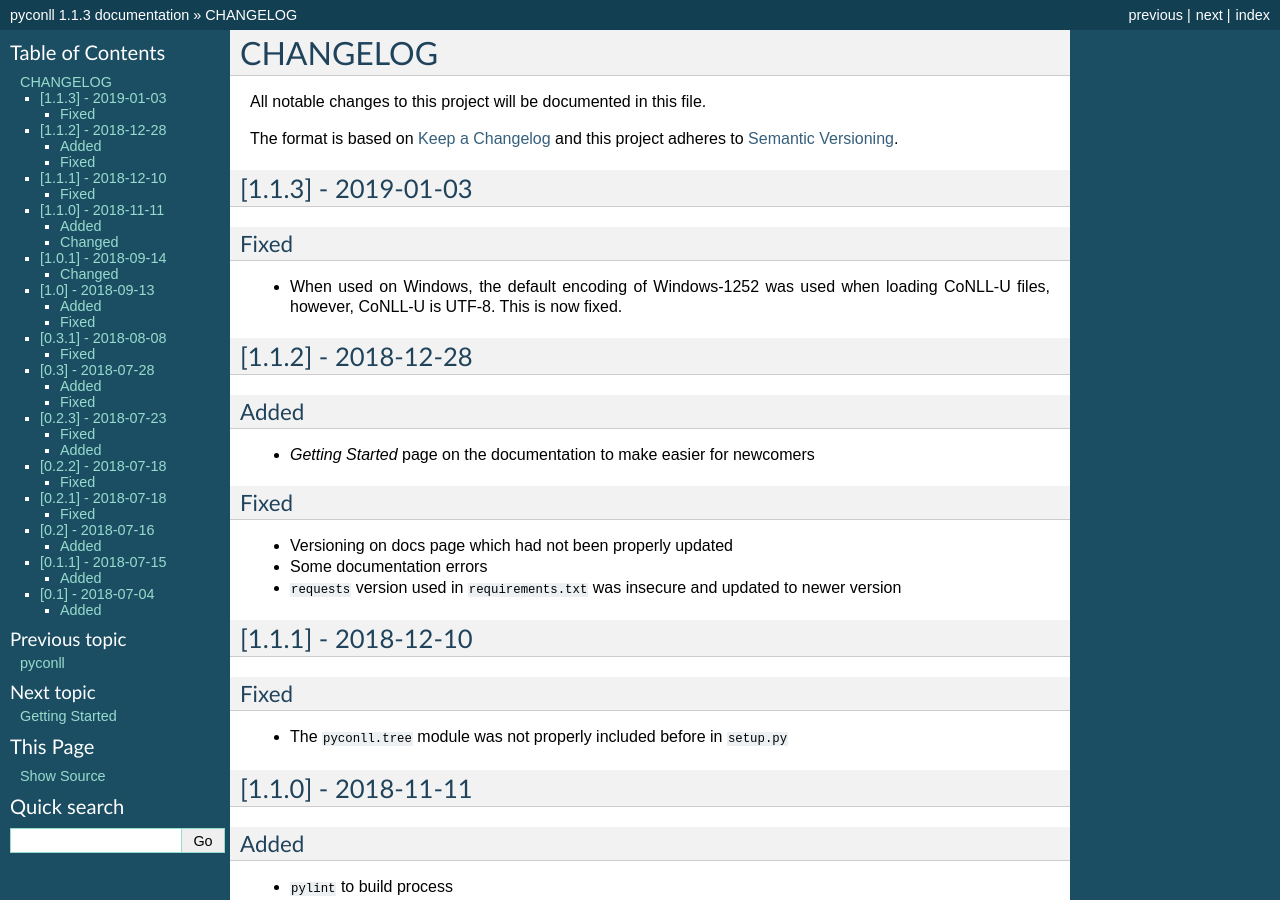
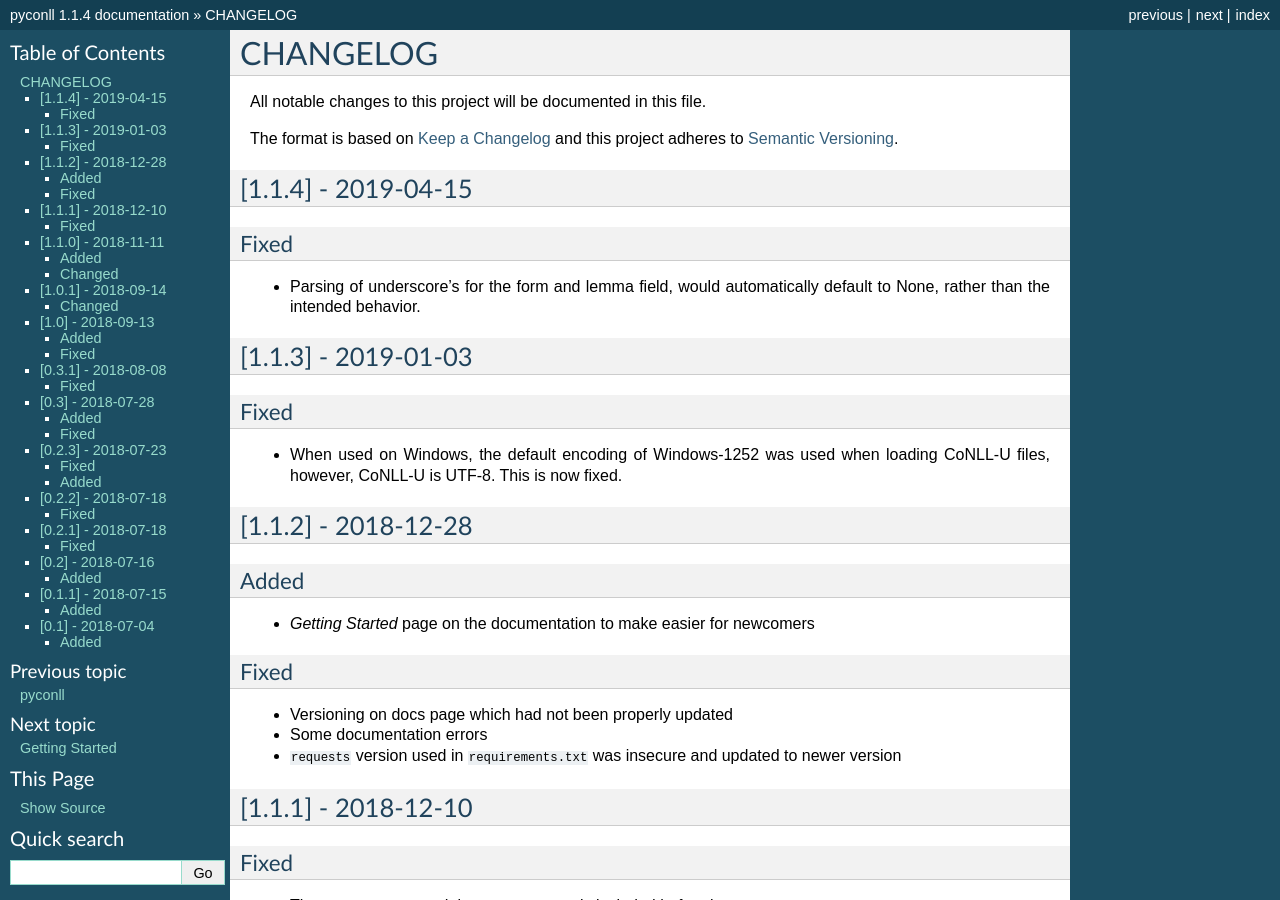
Before and after one commit to pyconll/pyconll, a Sphinx documentation site: the page built from docs/changelog.rst, in a window 1280 px wide and 900 px high. Built offline with Sphinx 7.4.7, drawn with Linux system fonts in a browser that asks for light colours; some of the changed text lies outside the part shown.

Commit message:
Update versioning to 1.1.4.

```diff
--- a/CHANGELOG.rst
+++ b/CHANGELOG.rst
@@ -6,6 +6,15 @@ All notable changes to this project will be documented in this file.
 The format is based on `Keep a
 Changelog <http://keepachangelog.com/en/1.0.0/>`__ and this project
 adheres to `Semantic Versioning <http://semver.org/spec/v2.0.0.html>`__.
+
+[1.1.4] - 2019-04-15
+--------------------
+
+Fixed
+~~~~~
+
+-  Parsing of underscore's for the form and lemma field, would
+   automatically default to None, rather than the intended behavior.
 
 [1.1.3] - 2019-01-03
 --------------------
--- a/README.rst
+++ b/README.rst
@@ -6,7 +6,7 @@ pyconll
 *Easily work with **CoNLL** files using the familiar syntax of
 **python**.*
 
-The current version is 1.1.3. This version is fully functional, stable,
+The current version is 1.1.4. This version is fully functional, stable,
 tested, documented, and actively developed.
 
 Links
--- a/docs/conf.py
+++ b/docs/conf.py
@@ -29,9 +29,9 @@ copyright = '2019, Matias Grioni'
 author = 'Matias Grioni'
 
 # The short X.Y version
-version = '1.1.3'
+version = '1.1.4'
 # The full version, including alpha/beta/rc tags
-release = '1.1.3'
+release = '1.1.4'
 
 
 # -- General configuration ---------------------------------------------------
--- a/setup.py
+++ b/setup.py
@@ -21,7 +21,7 @@ def read(fn):
 setup(
     name = 'pyconll',
     packages = ['pyconll', 'pyconll.unit', 'pyconll.tree'],
-    version = '1.1.3',
+    version = '1.1.4',
     description = 'Read and maniuplate CoNLL files',
     long_description = read('README.rst'),
     author = 'Matias Grioni',
```
Also changed, not shown: CHANGELOG.md (+4 -0 lines), README.md (+1 -1 lines), 2 other files.
